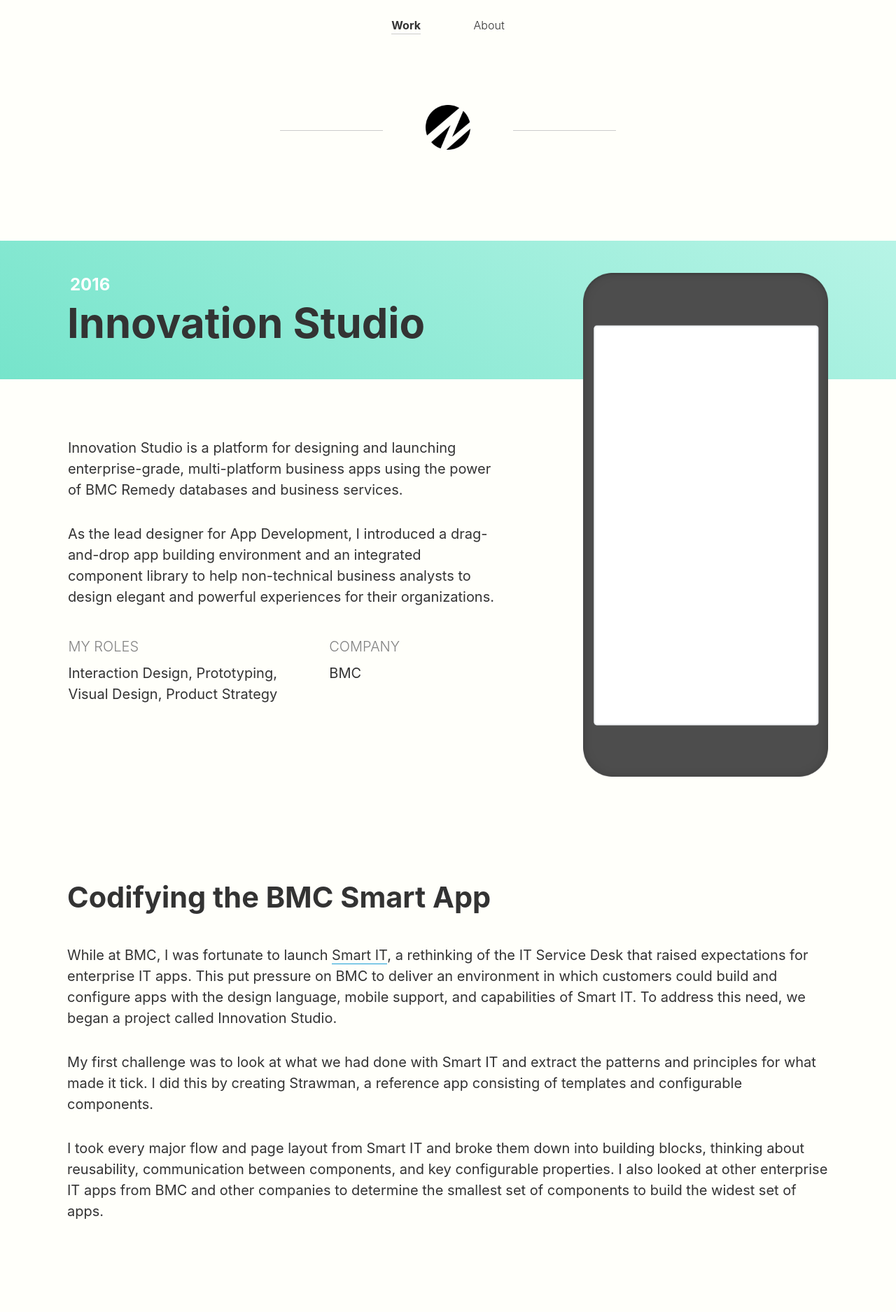
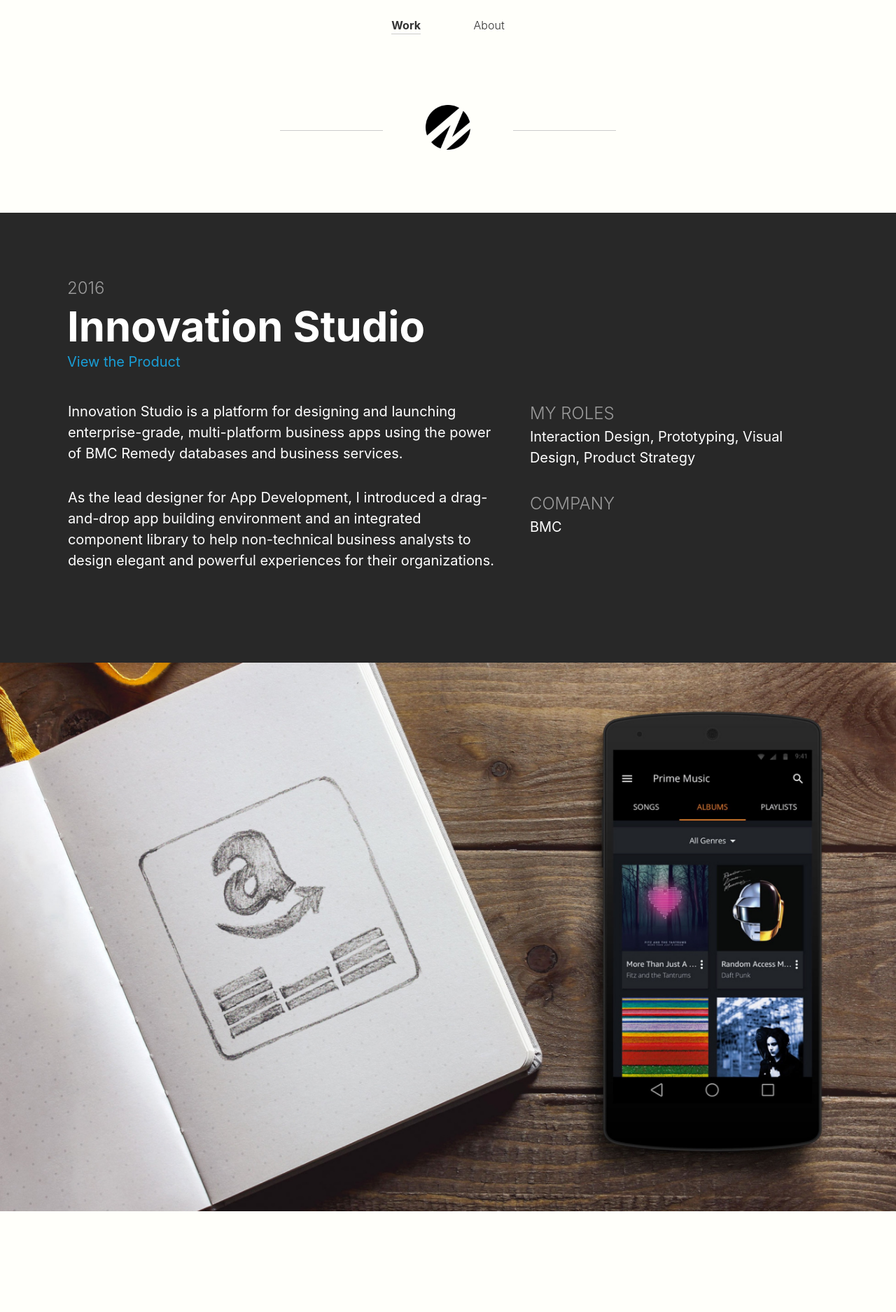
Before and after one commit to brzaik/brz4, a Jekyll site: the page built from works/innovation_studio.html, in a window 1280 px wide. Shown: the top 1875 px of the page at 70% size. Built offline with Jekyll 4.4.1, drawn with Linux system fonts in a browser that asks for light colours; nearby versions of some CDN libraries.

Commit message:
Added new work top banner design

```diff
--- a/assets/sass/theme/_frame.scss
+++ b/assets/sass/theme/_frame.scss
@@ -1,5 +1,9 @@
 body {
   background-color: #FFFFFA;
+}
+
+img {
+  max-width: 100%;
 }
 
 header {
@@ -17,7 +21,7 @@ header {
 }
 
 header.header-short {
-  margin-bottom: 120px;
+  margin-bottom: 80px;
 
   hr.header-line {
     margin: 1.8em 0;
--- a/assets/sass/theme/_portfolio.scss
+++ b/assets/sass/theme/_portfolio.scss
@@ -13,6 +13,8 @@
 .block {
   width: 100%;
 
+  // theming for blocks:
+
   &.block-seafoam {
     background: linear-gradient(210.41deg, #B7F4E6 0%, #76E4CB 100%);
   }
@@ -25,31 +27,50 @@
   &.block-sky {
     background: linear-gradient(210.35deg, #A9E9FF 0%, #80E0FF 100%);
   }
+  &.block-gray {
+    background: linear-gradient(210.35deg, #E3E3E3 0%, #F4F6F7 100%);
+  }
+
+  &.block-black {
+    background: #282828; //#202020;
+
+    h1, h2, h3, h4, h5, p {
+      color: #FFFFFF;
+    }
+
+    a {
+      color: $link-color;
+    }
+
+    .sub-header {
+      color: #9B9B9B;
+    }
+  }
+}
+
+.block-page {
+  padding: 90px 0px;
+
+  h1 {
+    line-height: normal;
+  }
+  .sub-header {
+    font-size: $font-size-base * 1.2;
+    margin: 0px;
+    font-weight: $font-weight-light;
+  }
+}
+
+.home-block-margin, .block-margin-bottom {
+  margin-bottom: 180px;
 }
 
 .block-home {
   height: 350px;
 }
 
-.block-page {
-  padding: 45px 0px;
-  margin-bottom: 75px;
-
-  h1 {
-    margin: 0px;
-    line-height: normal;
-  }
-  .sub-header {
-    font-size: $font-size-base * 1.2;
-    color: #FFFFFF;
-    margin: 0px;
-    font-weight: $font-weight-heavy;
-    margin-left: 4px;
-  }
-}
-
-.home-block-margin {
-  margin-bottom: 180px;
+.block-design {
+  padding: 100px 40px;
 }
 
 
--- a/works/innovation_studio.html
+++ b/works/innovation_studio.html
@@ -3,27 +3,23 @@ layout: work
 ---
 
 <div class="work-header block-margin">
-  <div class="block block-page block-seafoam">
+  <div class="block block-page block-black">
     <div class="container">
       <p class="sub-header">2016</p>
-      <h1>Innovation Studio</h1>
-    </div>
-  </div>
+      <h1 class="margin-none">Innovation Studio</h1>
+      <p><a href="#" class="underline-hover">View the Product</a></p>
 
-  <div class="container">
       <div class="row">
         <div class="col-7">
           <p>Innovation Studio is a platform for designing and launching enterprise-grade, multi-platform business apps using the power of BMC Remedy databases and business services.</p>
           <p>As the lead designer for App Development, I introduced a drag-and-drop app building environment and an integrated component library to help non-technical business analysts to design elegant and powerful experiences for their organizations.</p>
-
-        <div class="row">
-          <div class="col-7">
+        </div>
+        <div class="col-5">
           <p class="sub-header">
             MY ROLES
           </p>
           <p>Interaction Design, Prototyping, Visual Design, Product Strategy</p>
-          </div>
-          <div class="col-5">
+
           <p class="sub-header">
             COMPANY
           </p>
@@ -31,41 +27,39 @@ layout: work
         </div>
       </div>
     </div>
-      <div class="col-5">
-        <div class="work-hero hidden-sm hidden-md">
-          <img src="/assets/images/shell_phone_gray.png" alt="" />
   </div>
-      </div>
-    </div>
+  <img src="/assets/images/ph_workbanner.jpg" alt="" />
 </div>
 
-</div>
-
-<div class="container block-margin">
+<div class="container block-margin-bottom">
   <h3>Codifying the BMC Smart App</h3>
   <p>While at BMC, I was fortunate to launch <a href="/works/smart_it" class="underline">Smart IT</a>, a rethinking of the IT Service Desk that raised expectations for enterprise IT apps. This put pressure on BMC to deliver an environment in which customers could build and configure apps with the design language, mobile support, and capabilities of Smart IT. To address this need, we began a project called Innovation Studio.</p>
   <p>My first challenge was to look at what we had done with Smart IT and extract the patterns and principles for what made it tick. I did this by creating Strawman, a reference app consisting of templates and configurable components.</p>
   <p>I took every major flow and page layout from Smart IT and broke them down into building blocks, thinking about reusability, communication between components, and key configurable properties. I also looked at other enterprise IT apps from BMC and other companies to determine the smallest set of components to build the widest set of apps.</p>
 </div>
 
-<div class="container block-margin">
+<div class="block block-gray block-design block-margin-bottom">
+  <img src="/assets/images/ph_strawman.png" alt="" />
+</div>
+
+<div class="container block-margin-bottom">
   <h3>Designing for Business Analysts</h3>
   <p>Drawing from user research, we established five user personas. The two in focus for the first release of Innovation Studio were Seth the Developer and Ajay the Business Analyst.</p>
   <p>The business analyst gathers project requirements for new apps and changes to existing apps that might be made using Innovation Studio. We determined that this person should not be expected to have deep technical knowledge like a programmer might. Matching the less engineering-focused tools this person uses—spreadsheets, flow diagrams, and project presentations—would be key.</p>
 </div>
 
-<div class="container block-margin">
+<div class="container block-margin-bottom">
   <h3>Prototyping the View Designer</h3>
   <p>Innovation Studio already had a series of “designers” to define database fields, set business rules, and manage security. But these editors assumed a moderate level of technical knowledge and were not designed for business analysts. I spent several months establishing the View Designer, a drag-and-drop editor for business analysts to designs the user experiences and interactivity for their multi-platform apps in a visual way.</p>
 </div>
 
-<div class="container block-margin">
+<div class="container block-margin-bottom">
   <h3>The Library</h3>
   <p>I had used many canvas-based UI designers before, but not one allowing for the high level of configurability needed for Innovation Studio. A central challenge was deciding how to expose the properties and options in a clear way that did not require deep technical knowledge.</p>
   <p>Below are a handful of the library components in the first release of Innovation Studio, and their properties. Along the way, I also proposed an actions framework to enable complex interactions between components.</p>
 </div>
 
-<div class="container block-margin">
+<div class="container block-margin-bottom">
   <h3>Support Mobile Platforms</h3>
   <p>I also needed to think about the best ways to support multi-platform apps that present equivalent experiences across Web and mobile phones and tablets. Customers loved the native iOS and Android experiences for Smart IT, so my mission was to work with the engineering team to allow Studio apps to support up to five platform targets.</p>
   <p>I recognized that having to design an app for multiple platforms would just multiply the required effort of the business analyst. So I instead devised a strategy to keep views in sync across all supported platforms and permit the business analyst to diverge selected views if they wished to implement a custom design for that part of the app on a mobile platform. This also allowed certain features to only be for Web or mobile. I also took all the default library components and designed mobile-specific versions that were then built as native iOS and Android code.</p>
```
Also changed, not shown: assets/images/ph_strawman.png (added), assets/images/ph_workbanner.jpg (added). Lines whose indentation alone changed are shown as unchanged.
